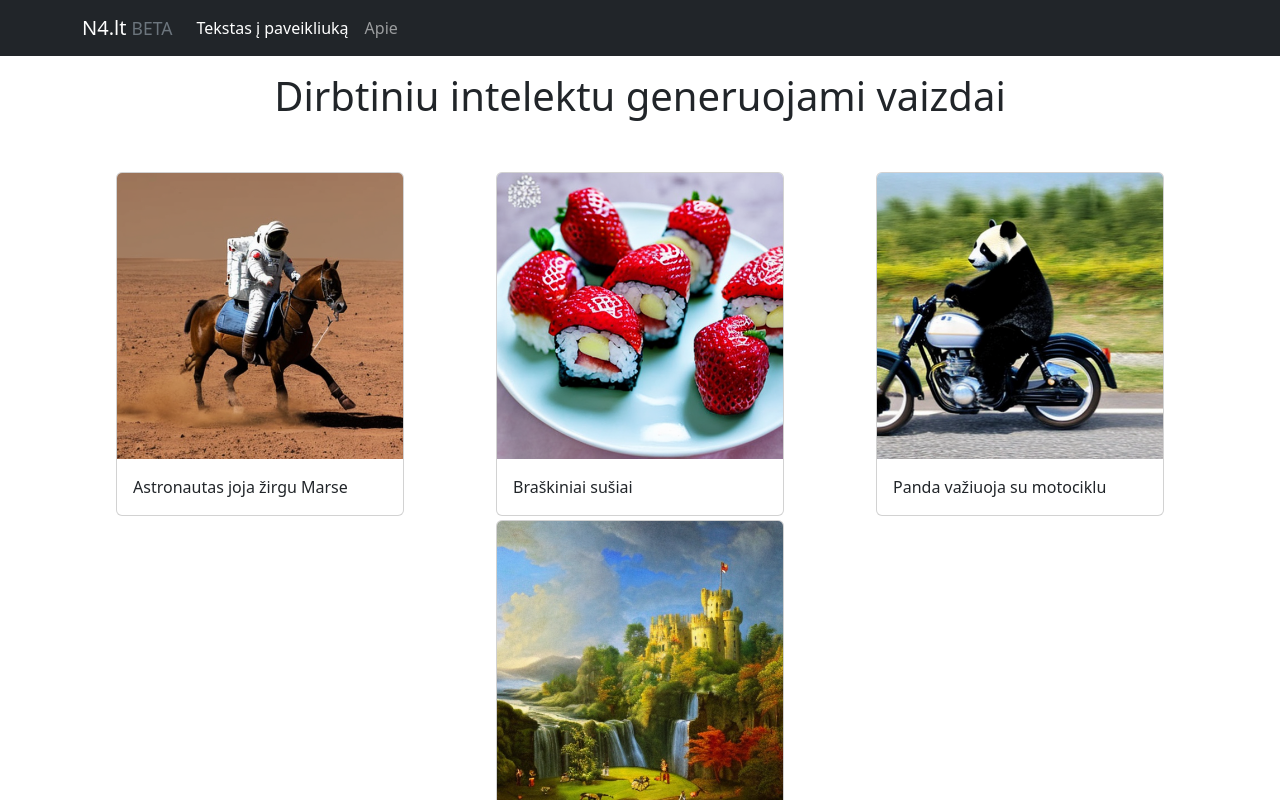
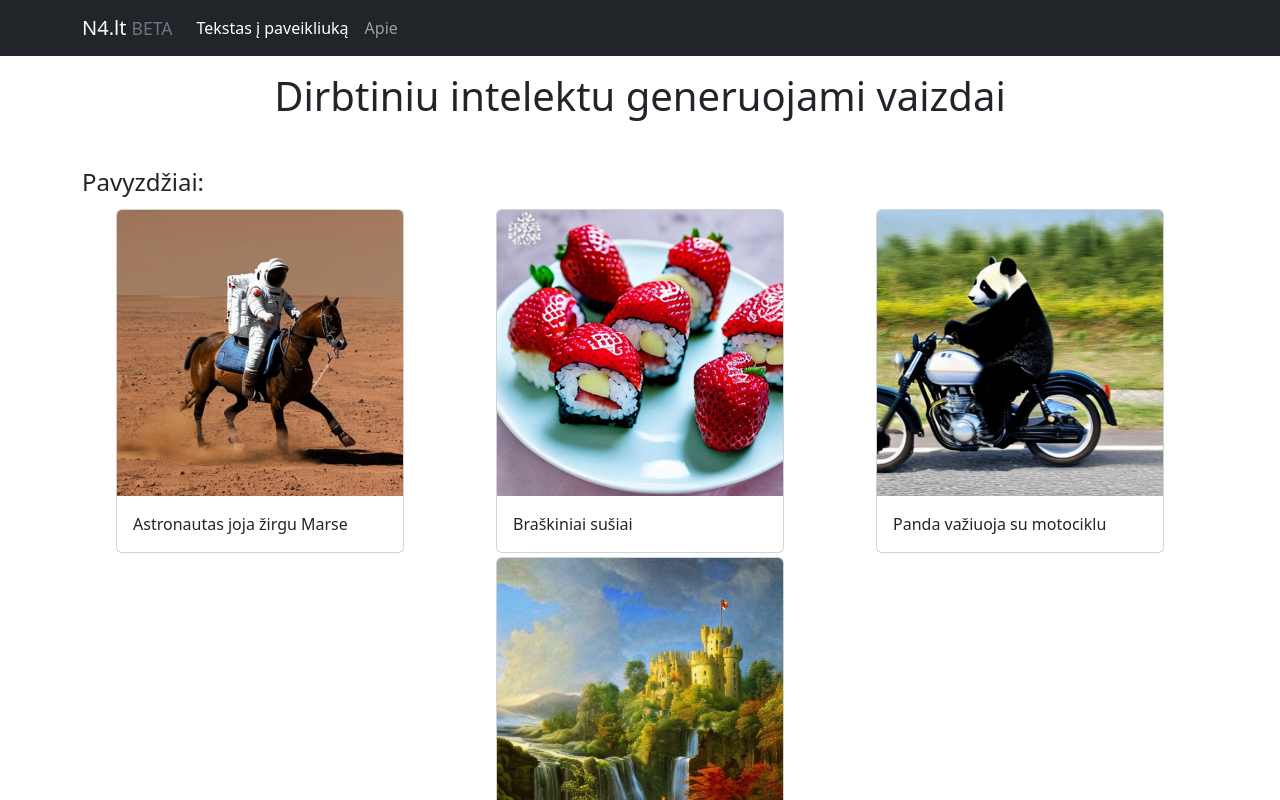
Before and after one commit to vaidasgudas/n4, a React (Create React App) app: page / in a window 1280 px wide. Shown: the top 800 px of the page. Built offline with nearby package versions, Linux system fonts and the light colour scheme.

Commit message:
Small changes

```diff
--- a/src/Components/TextToImg.js
+++ b/src/Components/TextToImg.js
@@ -126,7 +126,7 @@ function TextToImg() {
       </Form>
 
       { isFormLoading && <div className="text-center mt-4">
-        <Spinner animation="border" size="sm" /> Viena užklausa generuojama apie 30 sekundžių. {isWaitingInQueue && queueLength > 0 && <><br/> Prieš jus eilėje: <Badge bg="info">{queueLength}</Badge></> }
+        <Spinner animation="border" size="sm" /> Viena užklausa užtrunka apie 45 sekundes. {isWaitingInQueue && queueLength > 0 && <><br/> Prieš jus eilėje: <Badge bg="info">{queueLength}</Badge></> }
       </div> }
 
     </Container>
--- a/src/Components/TextToImgExamples.js
+++ b/src/Components/TextToImgExamples.js
@@ -5,6 +5,7 @@ import Col from 'react-bootstrap/Col';
 
 function TextToImgExamples(){
   return <Container>
+      <h4>Pavyzdžiai:</h4>
       <Row >
         <Col className="mt-1">
             <Card style={{ width: '18rem' }} className="mx-auto">
@@ -47,7 +48,7 @@ function TextToImgExamples(){
             </Card>
         </Col>
       </Row>
-</Container>
+    </Container>
 }
 
 export default TextToImgExamples;
```
